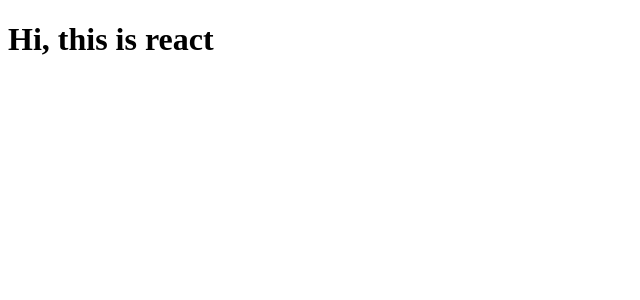
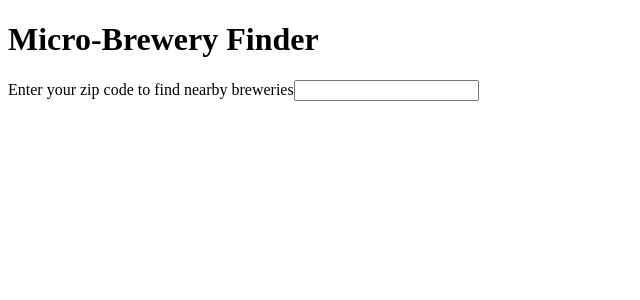
Before and after one commit to rebbyv/findBreweries, a React app: page / in a window 1280 px wide. Shown: the top 300 px of the page, without its empty margins (0-640 px from the left). Built offline with nearby package versions, Linux system fonts and the light colour scheme; the HTML template or start-up script is replaced by a standard one.

Commit message:
Welcome page & CSS

```diff
--- a/client/src/index.jsx
+++ b/client/src/index.jsx
@@ -7,10 +7,18 @@ class App extends React.Component {
     this.state = {}
   }
 
+  getBreweries() {
+
+  }
+
   render() {
     return (
       <div>
-        <h1> Hi, this is react</h1>
+        <h1>Micro-Brewery Finder</h1>
+        <form>
+          <label>Enter your zip code to find nearby breweries</label>
+          <input type='text'></input>
+        </form>
       </div>
     )
   }
```
Also changed, not shown: 4 other files (tests, documents, lock files or other folders).
